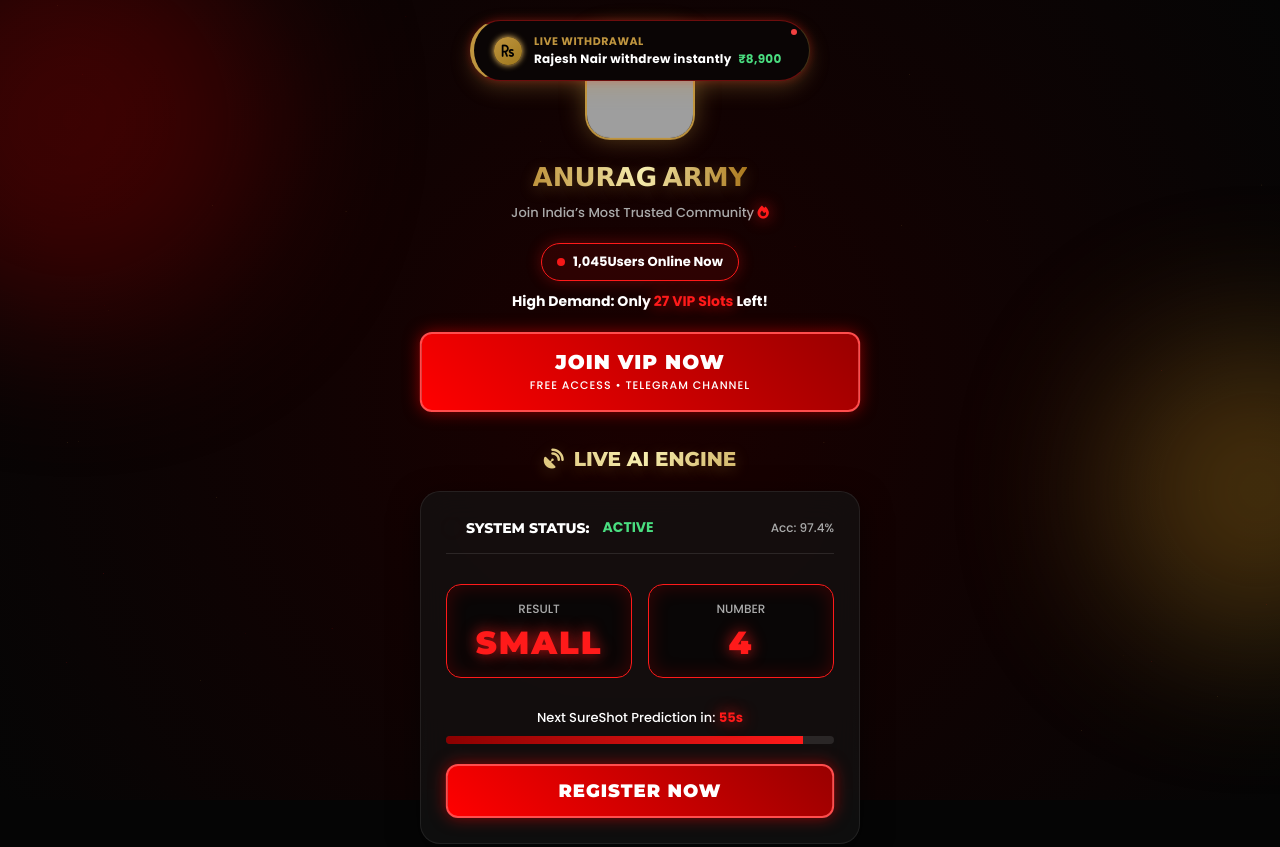
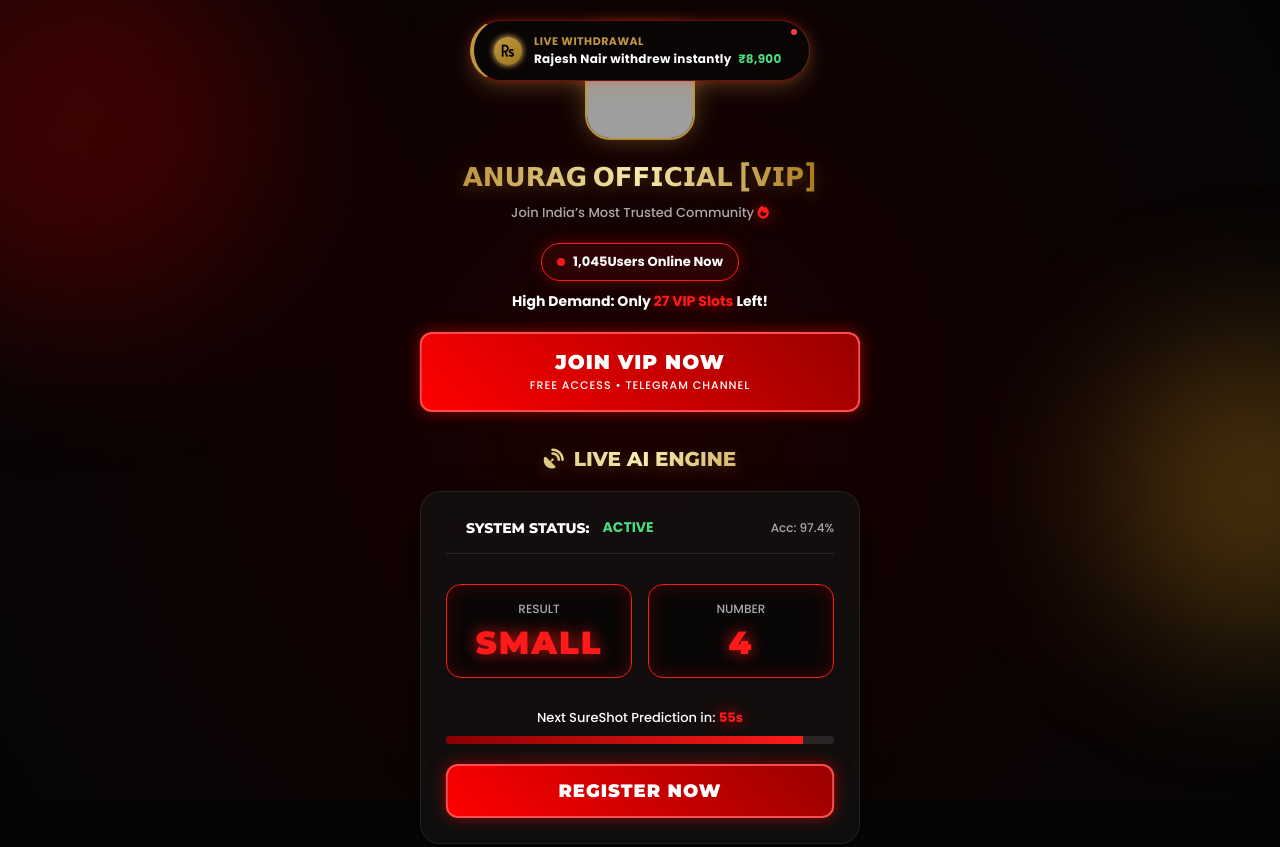
Before and after one commit to Anumaxx/site, a plain HTML site: page index.html in a window 1280 px wide. Shown: the top 847 px of the page. Drawn offline with Linux system fonts and the light colour scheme; grey boxes are pictures that could not be loaded.

```diff
--- a/index.html
+++ b/index.html
@@ -372,7 +372,7 @@
         <header class="hero reveal active">
             <img src="https://i.ibb.co/2Yn95H9m/file-000000003a6082068e786b6e06e8fa2f.png" alt="Daksh Sureshot" class="logo">
 
-            <h1><span class="text-gold">𝗔𝗡𝗨𝗥𝗔𝗚 𝗔𝗥𝗠𝗬</span></h1>
+            <h1><span class="text-gold">𝗔𝗡𝗨𝗥𝗔𝗚 𝗢𝗙𝗙𝗜𝗖𝗜𝗔𝗟 [𝗩𝗜𝗣]</span></h1>
 
             <p class="subhead">Join India’s Most Trusted Community <i class="fa-solid fa-fire text-red"></i></p>
 
```
